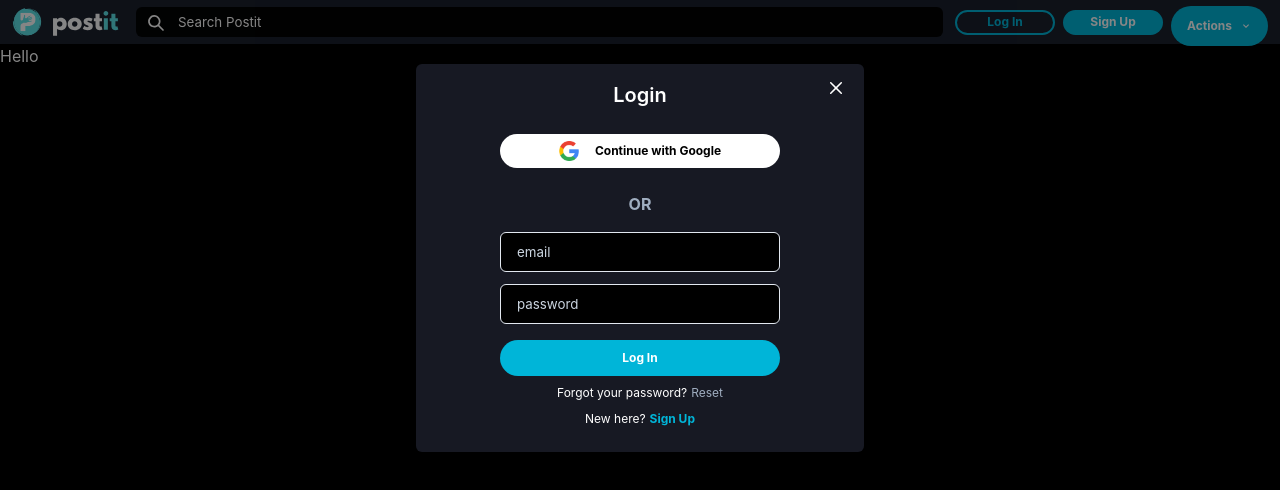
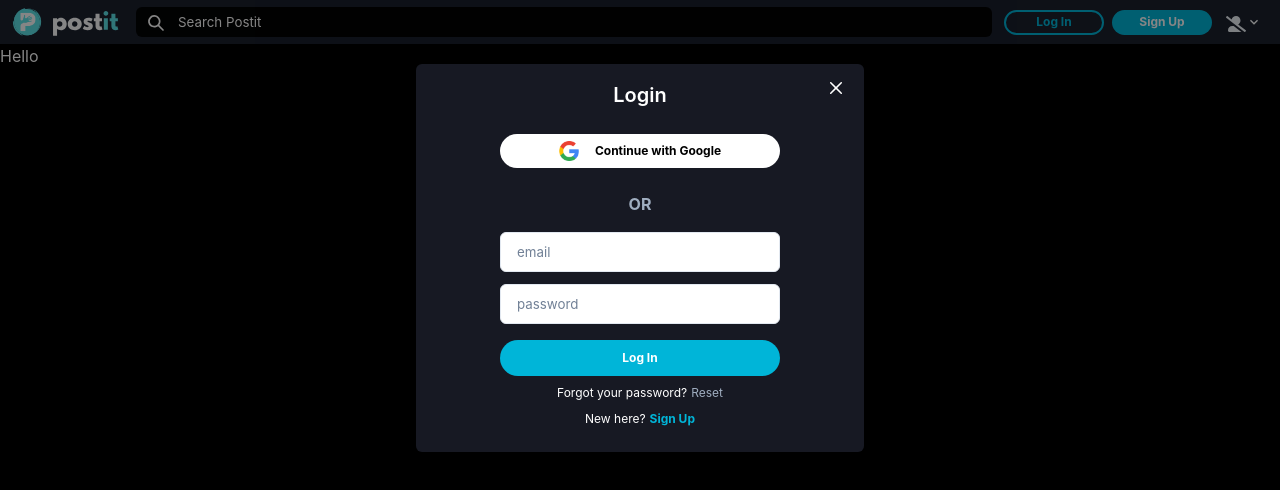
Before and after one commit to rachitg02/postit, a Next.js app: page / in a window 1280 px wide. Both pictures are taken after a click on the button "Log In". Shown: the top 490 px of the page. Built offline with nearby package versions, Linux system fonts and the light colour scheme; no server answers.

Commit message:
dropdown menu + input ui

```diff
--- a/src/components/Modal/Auth/Login.tsx
+++ b/src/components/Modal/Auth/Login.tsx
@@ -41,19 +41,18 @@ const Login:React.FC<LoginProps> = () => {
             mb={3}
             onChange={onChange}
             fontSize="10pt"
-            _placeholder={{color:"gray.300"}}
+            _placeholder={{color:"gray.500"}}
             _hover={{
-                bg:"black",
                 border:"1px solid",
-                borderColor:"gray.700"
+                borderColor:"cyan.100"
             }}
             _focus={{
                 outline:"none",
-                bg:"black",
-                border:"1px solid",
-                borderColor:"gray.700"
+                border:"2px solid",
+                borderColor:"cyan.100"
             }}
-            bg="black"
+            bg="white"
+            textColor='black'
             />
             <Input
             required
@@ -63,19 +62,18 @@ const Login:React.FC<LoginProps> = () => {
             mb={2}
             onChange={onChange}
             fontSize="10pt"
-            _placeholder={{color:"gray.300"}}
+            _placeholder={{color:"gray.500"}}
             _hover={{
-                bg:"black",
-                border:"1px solid",
-                borderColor:"cyan.900"
+                border:"2px solid",
+                borderColor:"cyan.100"
             }}
             _focus={{
                 outline:"none",
-                bg:"black",
                 border:"1px solid",
-                borderColor:"cyan.900"
+                borderColor:"cyan.100"
             }}
-            bg="black"
+            bg="white"
+            textColor='black'
             />
             <Text textAlign='center' color='red' fontSize='10pt'>
                {FIREBASE_ERRORS[error?.message as keyof typeof FIREBASE_ERRORS]}
--- a/src/components/Modal/Auth/SignUp.tsx
+++ b/src/components/Modal/Auth/SignUp.tsx
@@ -43,19 +43,18 @@ const SignUp:React.FC = () => {
             mb={2}
             onChange={onChange}
             fontSize="10pt"
-            _placeholder={{color:"gray.300"}}
+            _placeholder={{color:"gray.500"}}
             _hover={{
-                bg:"black",
-                border:"1px solid",
-                borderColor:"gray.700"
+                border:"2px solid",
+                borderColor:"cyan.100"
             }}
             _focus={{
                 outline:"none",
-                bg:"black",
-                border:"1px solid",
-                borderColor:"gray.700"
+                border:"2px solid",
+                borderColor:"cyan.100"
             }}
-            bg="black"
+            bg="white"
+            textColor='black'
             />
             <Input
             required
@@ -65,19 +64,18 @@ const SignUp:React.FC = () => {
             mb={2}
             onChange={onChange}
             fontSize="10pt"
-            _placeholder={{color:"gray.300"}}
+            _placeholder={{color:"gray.500"}}
             _hover={{
-                bg:"black",
-                border:"1px solid",
-                borderColor:"cyan.900"
+                border:"2px solid",
+                borderColor:"cyan.100"
             }}
             _focus={{
                 outline:"none",
-                bg:"black",
-                border:"1px solid",
-                borderColor:"cyan.900"
+                border:"2px solid",
+                borderColor:"cyan.100"
             }}
-            bg="black"
+            bg="white"
+            textColor='black'
             />
             <Input
             required
@@ -87,19 +85,18 @@ const SignUp:React.FC = () => {
             mb={3}
             onChange={onChange}
             fontSize="10pt"
-            _placeholder={{color:"gray.300"}}
+            _placeholder={{color:"gray.500"}}
             _hover={{
-                bg:"black",
-                border:"1px solid",
-                borderColor:"cyan.900"
+                border:"2px solid",
+                borderColor:"cyan.100"
             }}
             _focus={{
                 outline:"none",
-                bg:"black",
-                border:"1px solid",
-                borderColor:"cyan.900"
+                border:"2px solid",
+                borderColor:"cyan.100"
             }}
-            bg="black"
+            bg="white"
+            textColor='black'
             />
             <Text textAlign='center' color='red'>
                 {error || FIREBASE_ERRORS[userError?.message as keyof typeof FIREBASE_ERRORS]}
--- a/src/components/Navbar/RightContent/UserMenu.tsx
+++ b/src/components/Navbar/RightContent/UserMenu.tsx
@@ -1,25 +1,93 @@
+import { Menu, MenuButton, Button, MenuList, MenuItem, Flex, Icon, MenuDivider } from '@chakra-ui/react';
+import React from 'react';
+import {signOut, User} from 'firebase/auth'
+import {FaUserCircle,FaUserAltSlash} from 'react-icons/fa'
 import { ChevronDownIcon } from '@chakra-ui/icons';
-import { Menu, MenuButton, Button, MenuList, MenuItem } from '@chakra-ui/react';
-import React from 'react';
-import {User} from 'firebase/auth'
+import {RiUser4Line,RiLoginBoxLine} from 'react-icons/ri';
+import { auth } from '../../../firebase/clientApp';
+import { useSetRecoilState } from 'recoil';
+import { authModalState } from '../../../atoms/authModalAtom';
 
 type UserMenuProps = {
     user?: User | null;
 };
 
 const UserMenu:React.FC<UserMenuProps> = ({user}) => {
-
+    const setAuthModalState= useSetRecoilState(authModalState);
     return (
 <Menu>
-  <MenuButton as={Button} rightIcon={<ChevronDownIcon />}>
-    Actions
+  <MenuButton
+    cursor='pointer'
+    padding='0px 6px'
+    borderRadius={4}
+    _hover={{outline:"1px solid", outlineColor:"gray.600"}}
+  >
+    <Flex align='center'>
+      <Flex align='center'>
+    {user ? (
+
+        <>
+        <Icon fontSize={24} mr={1} color='gray.100' as={FaUserCircle}/>
+        </>
+
+    ):(<Icon
+    as={FaUserAltSlash}
+    fontSize={20}
+    color='gray.100'
+    mt={1}/>)}
+        </Flex>
+        <ChevronDownIcon/>
+      </Flex>
   </MenuButton>
-  <MenuList bg='black'>
-    <MenuItem>Download</MenuItem>
-    <MenuItem>Create a Copy</MenuItem>
-    <MenuItem>Mark as Draft</MenuItem>
-    <MenuItem>Delete</MenuItem>
-    <MenuItem>Attend a Workshop</MenuItem>
+  <MenuList
+  bg='gray.800'
+  borderColor='black'
+  >
+   {user ? (
+    <>
+     <MenuItem
+    bg='gray.800'
+    fontSize='10pt'
+    fontWeight={700}
+    _hover={{bg:"cyan.500", color:"white"}}
+    _focus={{bg:"cyan.500", color:"white"}}
+    >
+    <Flex>
+      <Icon fontSize={20} mr={2} as={RiUser4Line}/>
+      Profile
+    </Flex>
+    </MenuItem>
+    <MenuItem
+    bg='gray.800'
+    fontSize='10pt'
+    fontWeight={700}
+    _hover={{bg:"cyan.500", color:"white"}}
+    _focus={{bg:"cyan.500", color:"white"}}
+    onClick={()=> signOut(auth)}
+    >
+    <Flex>
+      <Icon fontSize={20} mr={2} as={RiLoginBoxLine}/>
+      Log Out
+    </Flex>
+    </MenuItem>
+    </>
+   ):(
+    <>
+    <MenuItem
+    bg='gray.800'
+    fontSize='10pt'
+    fontWeight={700}
+    _hover={{bg:"cyan.500", color:"white"}}
+    _focus={{bg:"cyan.500", color:"white"}}
+    onClick={()=>setAuthModalState({open:true, view:"login"})}
+    >
+    <Flex>
+      <Icon fontSize={20} mr={2} as={RiLoginBoxLine}/>
+      Log In / Sign Up
+    </Flex>
+    </MenuItem>
+    </>
+   )}
   </MenuList>
 </Menu>
     )
```
